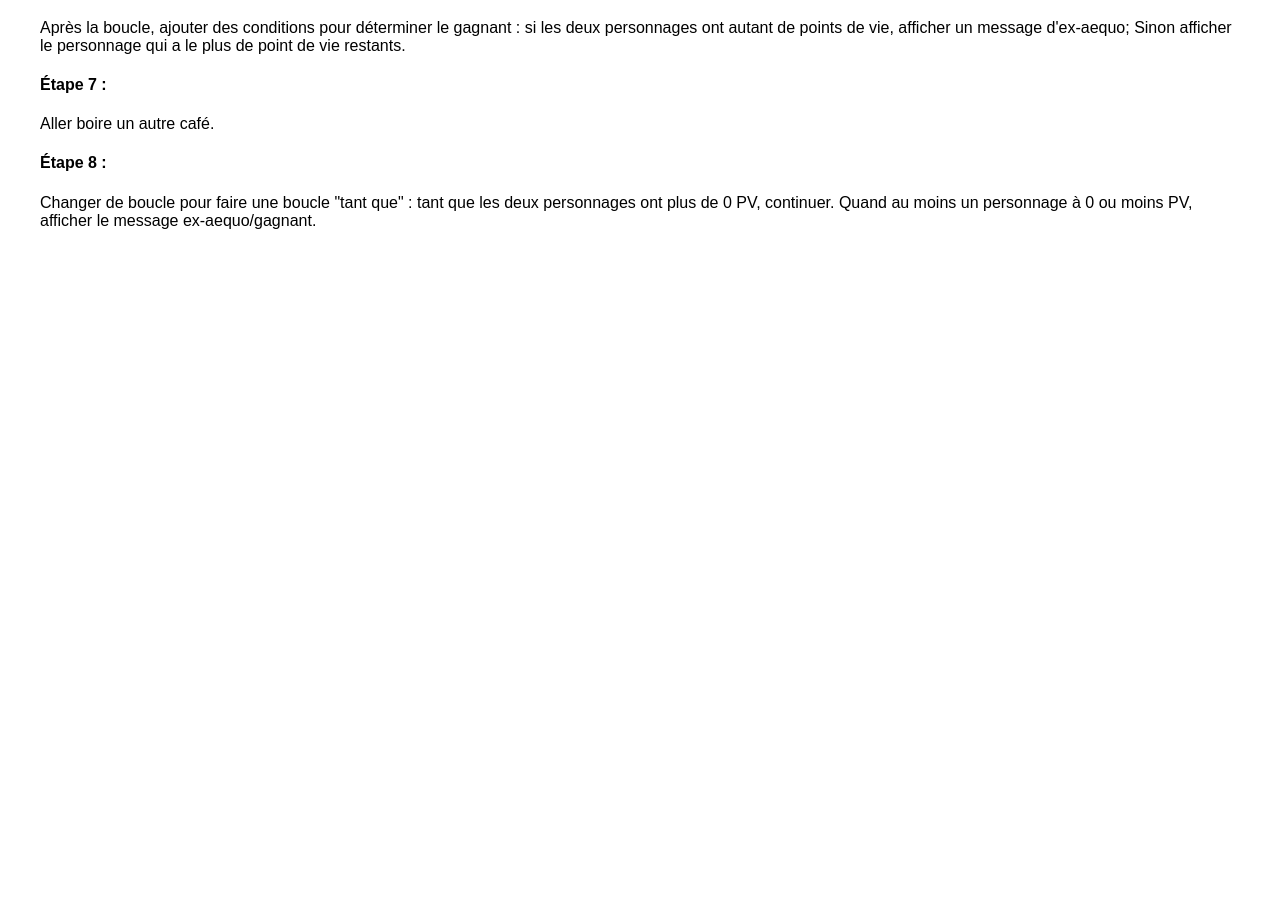
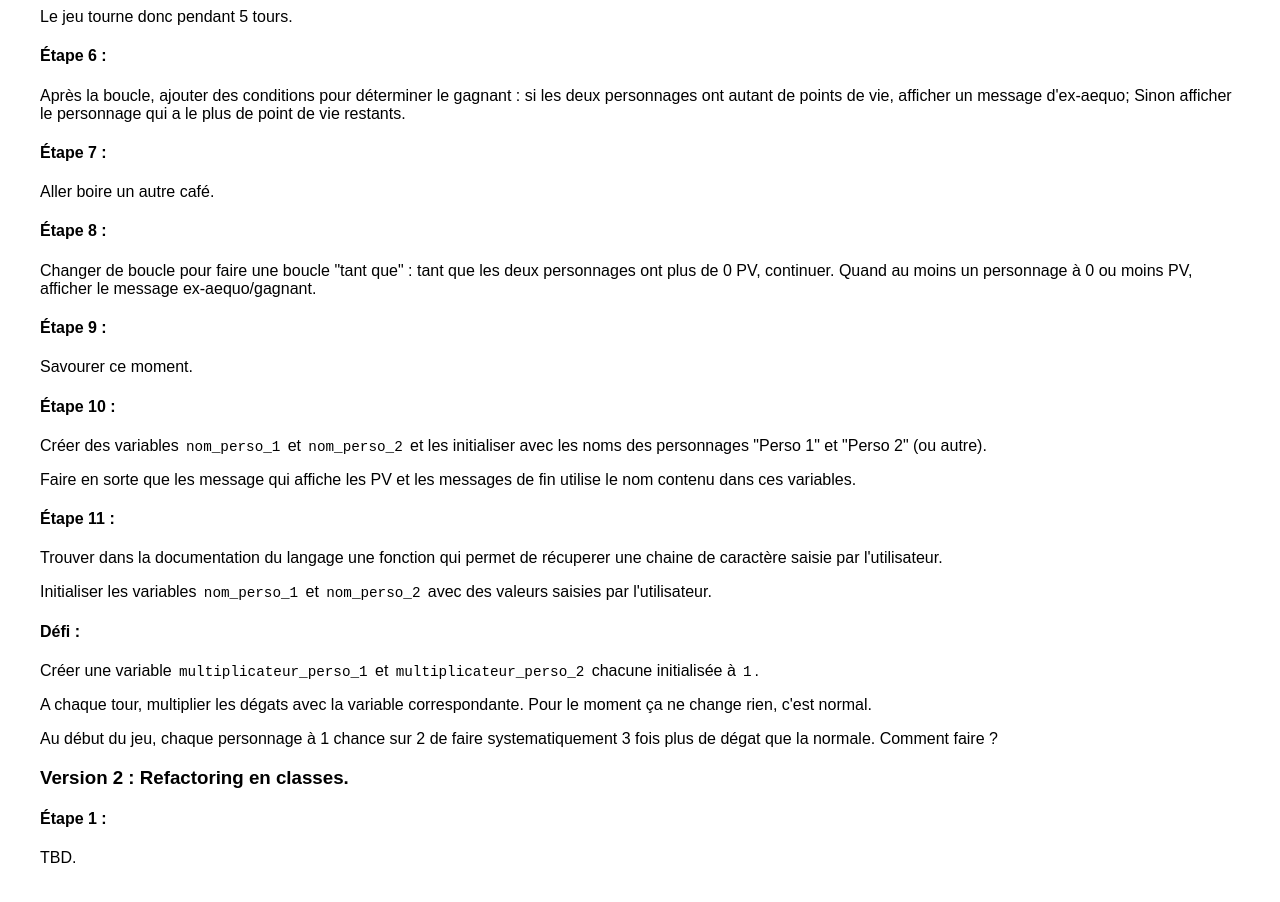
Before and after one commit to think-code-play/think-code-play.github.io, a plain HTML site: page index.htm in a window 1280 px wide. Shown: the part 886-1788 px from the top of the page. Before the commit the page ends 1156 px from the top, so only its background shows below. Drawn offline with Linux system fonts and the light colour scheme.

Commit message:
Added defi

```diff
--- a/index.htm
+++ b/index.htm
@@ -16,6 +16,8 @@
 
     <p>Les étapes se font les unes à la suite des autres.</p>
 
+    <p>Langage d'implémentation au choix !</p>
+
     <h4>Étape 1 : </h4>
     <p>Faire un programme qui affiche la ligne "Bienvenue dans le CHOC des TITANS".</p>
 
@@ -26,7 +28,7 @@
 
     <h4>Étape 3 : </h4>
 
-    <p>Trouver dans la documentation comment récupérer une valeur aléatoire entre 1 et 10.</p>
+    <p>Trouver dans la documentation du langage comment récupérer une valeur aléatoire entre 1 et 10.</p>
     <p>Créer les variables <span class="code">force_perso_1</span> et <span class="code">force_perso_2</span> chacune initialisée avec une valeur aléatoire entre 1 et 10.</p>
 
     <p>Soustraire aux point de vie du personnage 1 la force du personnage 2 et inversement. Attention il faut garder l'initialition des points de vie et faire la soustraction à la suite.</p>
@@ -39,6 +41,7 @@
 
     <h4>Étape 5 : </h4>
     <p>Faire une boucle de 5 itérations qui englobe : calcul de la force (entre 1 et 10), soustraction des points de vie et affichage des PV restants. Attention, l'initialisation des points de vie de l'étape 2 est hors de la boucle.</p>
+    <p>Le jeu tourne donc pendant 5 tours.</p>
 
     <h4>Étape 6 : </h4>
     <p>Après la boucle, ajouter des conditions pour déterminer le gagnant : si les deux personnages ont autant de points de vie, afficher un message d'ex-aequo; Sinon afficher le personnage qui a le plus de point de vie restants.</p>
@@ -49,8 +52,29 @@
     <h4>Étape 8 : </h4>
     <p>Changer de boucle pour faire une boucle "tant que" : tant que les deux personnages ont plus de 0 PV, continuer. Quand au moins un personnage à 0 ou moins PV, afficher le message ex-aequo/gagnant.</p>
 
+    <h4>Étape 9 : </h4>
+    <p>Savourer ce moment.</p>
+
+    <h4>Étape 10 : </h4>
+    <p>Créer des variables <span class="code">nom_perso_1</span> et <span class="code">nom_perso_2</span> et les initialiser avec les noms des personnages "Perso 1" et "Perso 2" (ou autre).</p>
+    <p>Faire en sorte que les message qui affiche les PV et les messages de fin utilise le nom contenu dans ces variables.</p>
+
+    <h4>Étape 11 : </h4>
+    <p>Trouver dans la documentation  du langage une fonction qui permet de récuperer une chaine de caractère saisie par l'utilisateur.</p>
+    <p>Initialiser les variables <span class="code">nom_perso_1</span> et <span class="code">nom_perso_2</span> avec des valeurs saisies par l'utilisateur.</p>
+
+    <h4>Défi : </h4>
+    <p>Créer une variable <span class="code">multiplicateur_perso_1</span> et <span class="code">multiplicateur_perso_2</span> chacune initialisée à <span class="code">1</span>.</p>
+
+    <p>A chaque tour, multiplier les dégats avec la variable correspondante. Pour le moment ça ne change rien, c'est normal.</p>
+
+    <p>Au début du jeu, chaque personnage à 1 chance sur 2 de faire systematiquement 3 fois plus de dégat que la normale. Comment faire ?</p>
 
 
+    <h3><span>Version 2</span> : Refactoring en classes.</h3>
+
+    <h4>Étape 1 : </h4>
+    <p>TBD.</p>
 
 </body>
 </html>
--- a/style.css
+++ b/style.css
@@ -8,3 +8,11 @@ h1 {
     border-bottom: 1px solid black;
     padding-bottom: 0.5em;
 }
+
+
+span.code {
+    font-family: monospace;
+    padding: 0.2em;
+    font-size: 1.1em;
+
+}
```
